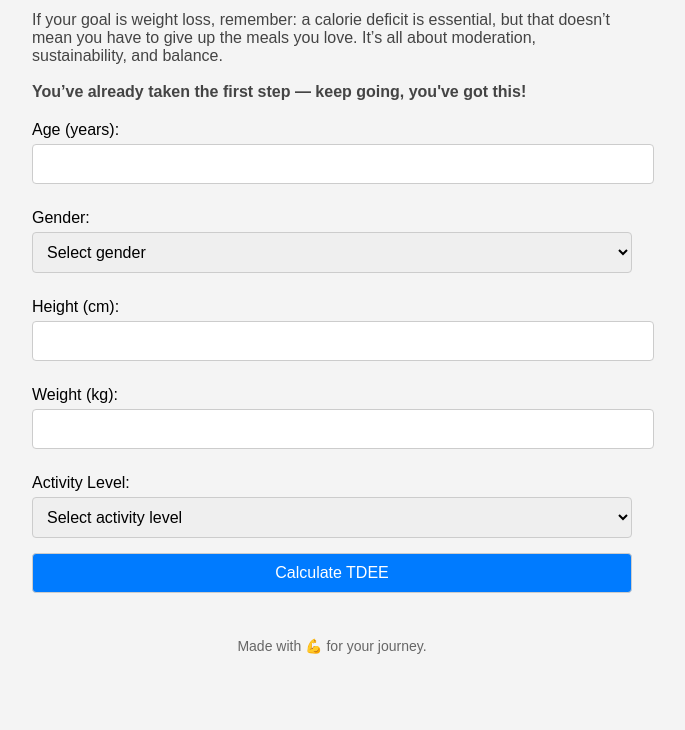
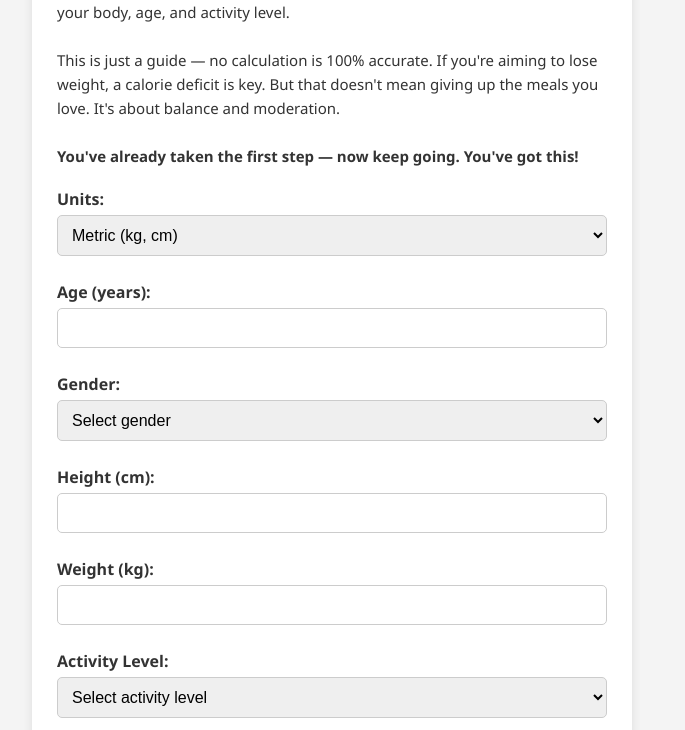
Before and after one commit to gwpaintcell/Calorie-calculator-, a plain HTML site: page index.html in a window 1280 px wide. Shown: the part 179-909 px from the top of the page, without its empty margins (308-993 px from the left). Before the commit the page ends 853 px from the top, so only its background shows below. Drawn offline with Linux system fonts and the light colour scheme.

Commit message:
Update index.html

```diff
--- a/index.html
+++ b/index.html
@@ -2,74 +2,118 @@
 <html lang="en">
 <head>
   <meta charset="UTF-8">
+  <meta name="viewport" content="width=device-width, initial-scale=1">
   <title>TDEE Calculator (Mifflin-St Jeor Formula)</title>
   <style>
+    :root {
+      --primary: #007BFF;
+      --background: #f4f4f4;
+      --text: #333;
+    }
+
+    * {
+      box-sizing: border-box;
+    }
+
     body {
-      font-family: Arial, sans-serif;
-      background: #f4f4f4;
+      font-family: 'Segoe UI', Tahoma, Geneva, Verdana, sans-serif;
+      background-color: var(--background);
+      margin: 0;
       padding: 20px;
+      color: var(--text);
+    }
+
+    .container {
       max-width: 600px;
+      background: #fff;
+      padding: 25px;
       margin: auto;
+      border-radius: 8px;
+      box-shadow: 0 0 10px rgba(0, 0, 0, 0.1);
     }
+
     h1 {
-      color: #333;
       text-align: center;
+      color: var(--primary);
     }
+
     p.description {
-      font-size: 16px;
-      color: #444;
+      font-size: 15px;
+      line-height: 1.6;
       margin-bottom: 20px;
     }
+
     label {
       display: block;
       margin: 10px 0 5px;
+      font-weight: bold;
     }
+
     input, select, button {
       width: 100%;
       padding: 10px;
+      font-size: 1rem;
       margin-bottom: 15px;
       border: 1px solid #ccc;
-      border-radius: 4px;
-      font-size: 16px;
+      border-radius: 5px;
     }
+
     button {
-      background-color: #007BFF;
+      background-color: var(--primary);
       color: white;
+      border: none;
       cursor: pointer;
+      transition: background 0.3s ease;
     }
+
     button:hover {
       background-color: #0056b3;
     }
+
     #result {
       font-size: 18px;
       font-weight: bold;
-      color: #222;
       margin-top: 20px;
       text-align: center;
     }
+
     .footer {
       font-size: 14px;
-      color: #666;
+      color: #777;
+      text-align: center;
       margin-top: 30px;
-      text-align: center;
+    }
+
+    @media (max-width: 600px) {
+      .container {
+        padding: 15px;
+      }
+
+      h1 {
+        font-size: 1.5em;
+      }
     }
   </style>
 </head>
 <body>
 
+  <div class="container">
     <h1>TDEE Calculator</h1>
     <p class="description">
-    This calculator uses the <strong>Mifflin-St Jeor formula</strong> to estimate your Total Daily Energy Expenditure (TDEE).
-    TDEE is the number of calories your body burns per day based on your height, weight, age, gender, and general activity level.
-    Please note: This is only a guide — no single calculation can be 100% accurate for everyone.
+      This calculator uses the <strong>Mifflin-St Jeor formula</strong> to estimate your Total Daily Energy Expenditure (TDEE) – the number of calories you burn daily based on your body, age, and activity level.
       <br><br>
-    If your goal is weight loss, remember: a calorie deficit is essential, but that doesn’t mean you have to give up the meals you love.
-    It’s all about moderation, sustainability, and balance.
+      This is just a guide — no calculation is 100% accurate. If you're aiming to lose weight, a calorie deficit is key. But that doesn't mean giving up the meals you love. It's about balance and moderation.
       <br><br>
-    <strong>You’ve already taken the first step — keep going, you've got this!</strong>
+      <strong>You've already taken the first step — now keep going. You've got this!</strong>
     </p>
 
     <form id="tdeeForm">
+      <label for="unit">Units:</label>
+      <select id="unit">
+        <option value="metric">Metric (kg, cm)</option>
+        <option value="imperial">Imperial (lbs, feet/inches)</option>
+      </select>
+
       <label for="age">Age (years):</label>
       <input type="number" id="age" required>
 
@@ -80,11 +124,23 @@
         <option value="female">Female</option>
       </select>
 
-    <label for="height">Height (cm):</label>
-    <input type="number" id="height" required>
+      <div id="metricInputs">
+        <label for="heightMetric">Height (cm):</label>
+        <input type="number" id="heightMetric">
 
-    <label for="weight">Weight (kg):</label>
-    <input type="number" id="weight" required>
+        <label for="weightMetric">Weight (kg):</label>
+        <input type="number" id="weightMetric">
+      </div>
+
+      <div id="imperialInputs" style="display: none;">
+        <label for="heightFeet">Height: Feet</label>
+        <input type="number" id="heightFeet">
+        <label for="heightInches">Height: Inches</label>
+        <input type="number" id="heightInches">
+
+        <label for="weightImperial">Weight (lbs):</label>
+        <input type="number" id="weightImperial">
+      </div>
 
       <label for="activity">Activity Level:</label>
       <select id="activity" required>
@@ -102,21 +158,47 @@
     <div id="result"></div>
 
     <div class="footer">
-    Made with 💪 for your journey.
+      Built for your journey to better health 💪
+    </div>
   </div>
 
   <script>
-    document.getElementById('tdeeForm').addEventListener('submit', function(event) {
+    const unitSelect = document.getElementById('unit');
+    const metricInputs = document.getElementById('metricInputs');
+    const imperialInputs = document.getElementById('imperialInputs');
+
+    unitSelect.addEventListener('change', function () {
+      if (this.value === 'metric') {
+        metricInputs.style.display = 'block';
+        imperialInputs.style.display = 'none';
+      } else {
+        metricInputs.style.display = 'none';
+        imperialInputs.style.display = 'block';
+      }
+    });
+
+    document.getElementById('tdeeForm').addEventListener('submit', function (event) {
       event.preventDefault();
 
       const age = parseInt(document.getElementById('age').value);
       const gender = document.getElementById('gender').value;
-      const height = parseFloat(document.getElementById('height').value);
-      const weight = parseFloat(document.getElementById('weight').value);
       const activity = parseFloat(document.getElementById('activity').value);
+      const unit = unitSelect.value;
 
-      if (!age || !height || !weight || !gender || !activity) {
-        document.getElementById('result').textContent = "Please fill in all fields.";
+      let height, weight;
+
+      if (unit === 'metric') {
+        height = parseFloat(document.getElementById('heightMetric').value);
+        weight = parseFloat(document.getElementById('weightMetric').value);
+      } else {
+        const feet = parseFloat(document.getElementById('heightFeet').value);
+        const inches = parseFloat(document.getElementById('heightInches').value);
+        height = (feet * 12 + inches) * 2.54; // convert to cm
+        weight = parseFloat(document.getElementById('weightImperial').value) * 0.453592; // convert to kg
+      }
+
+      if (!age || !gender || !height || !weight || !activity) {
+        document.getElementById('result').textContent = "Please fill in all fields correctly.";
         return;
       }
 
```
Lines whose indentation alone changed are shown as unchanged.
